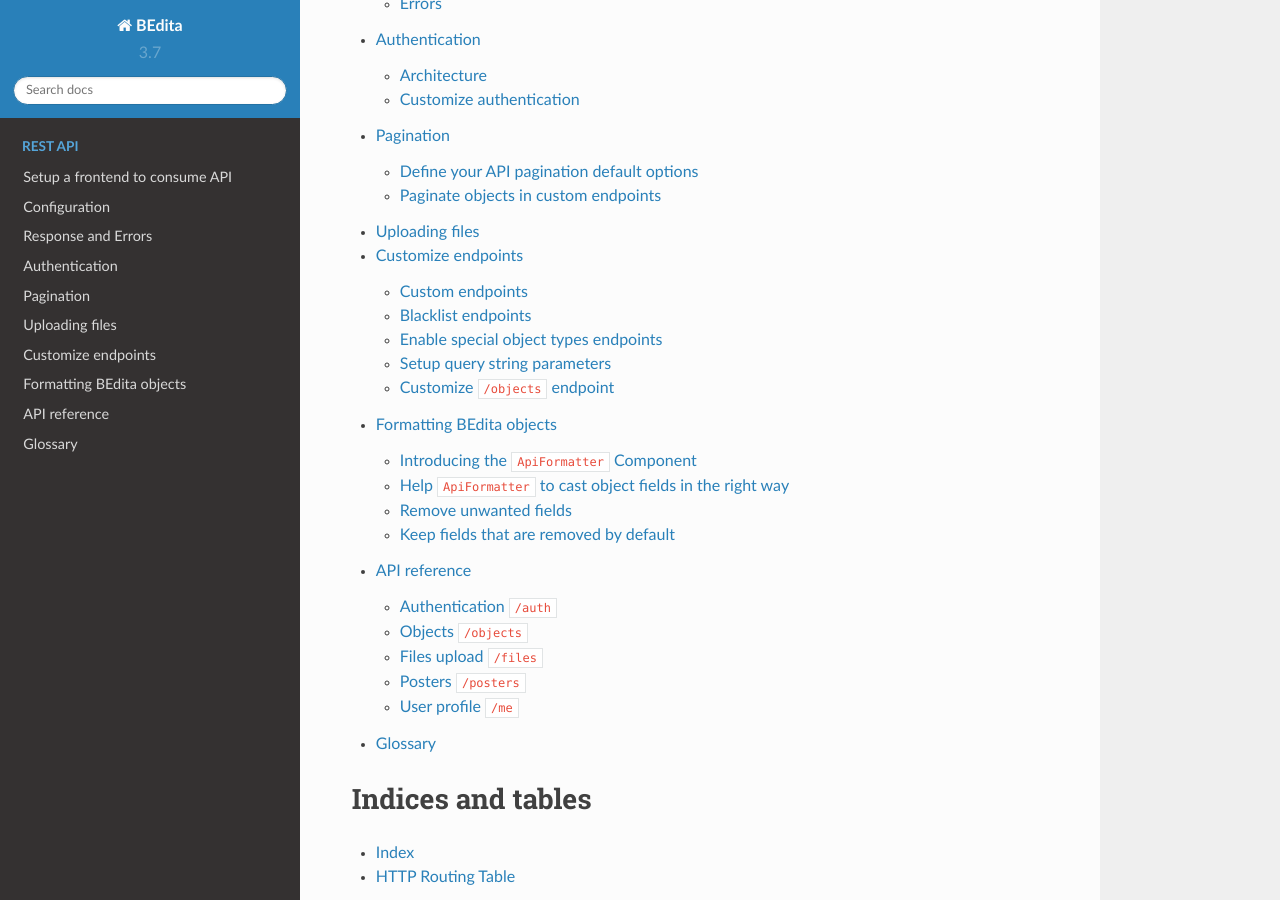
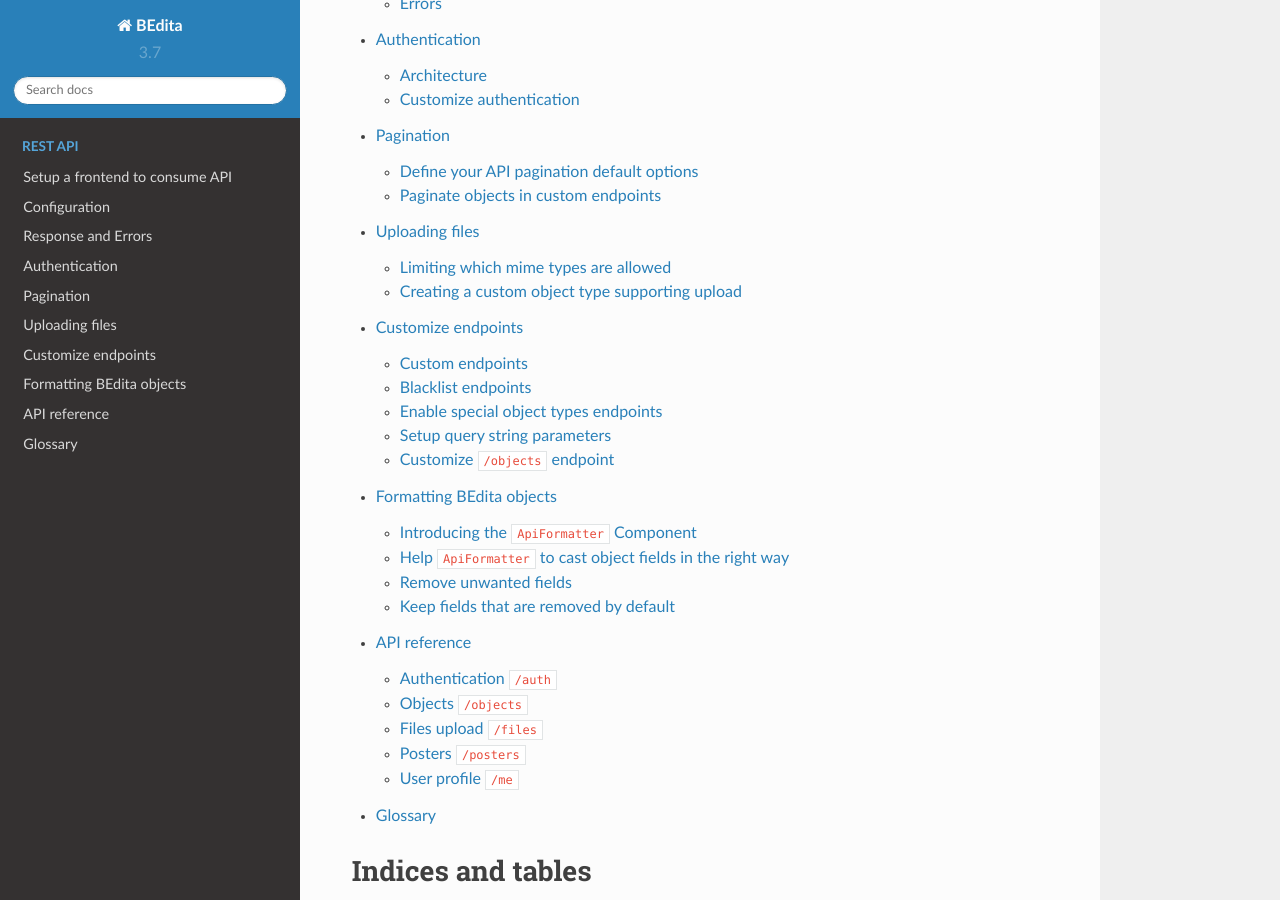
Before and after one commit to bedita/docs, a Sphinx documentation site: the page built from source/index.rst, in a window 1280 px wide and 900 px high, scrolled down 468 px. Built offline with Sphinx 7.4.7 and the Read the Docs theme 2.0.0, drawn with Linux system fonts in a browser that asks for light colours; some of the changed lines change nothing that is shown.

Commit message:
chore: complete upload doc with customization

```diff
--- a/source/uploading_files.rst
+++ b/source/uploading_files.rst
@@ -27,3 +27,61 @@
     and using the :term:`upload token` received for link the new object to
     the file uploaded
 (D) The API responds with  :http:statuscode:`201` as shown in :http:post:`/objects`
+
+Limiting which mime types are allowed
+-------------------------------------
+
+If you want to limit the mime types of files uploadable you can edit the frontend configuration
+in ``app/config/frontend.cfg.php`` defining for every object type an array of regexp used to validate the mime type.
+If no one is defined the rules that you can find in ``bedita-app/config/bedita.ini.php`` will be applied.
+
+An example of configuration could be:
+
+.. code-block:: php
+
+    $config['validate_resource']['mime']['Image'] = array('/image\/png/', '/image\/gif/');
+    $config['validate_resource']['mime']['Video'] = array('/video\/\.*/');
+
+To allow ``image/png`` and ``image/gif`` mime types for ``Image`` object
+and all ``video/*`` mime types for ``Video`` object.
+
+Creating a custom object type supporting upload
+-----------------------------------------------
+
+If you want to use ``/files`` endpoint for your custom object types, your model must follow some conventions:
+
+* it can **extends** ``BeditaSimpleStreamModel`` or ``BeditaStreamModel``
+  as done by core multimedia ``object_type`` (image, video, audio, b_e_file, application).
+
+  In this case the upload will follow the classic BEdita flow putting the file uploaded in the path defined in configuration
+  as ``$config['mediaRoot']`` and reachable from ``$config['mediaUrl']`` url unless you follow the below convention.
+
+* if you need to handle the upload in a way different from BEdita the object model must **implements** two methods:
+
+ .. php:method:: apiUpload(File $source, array $options)
+
+      Used for execute the upload action given the source file. It deals with moving the uploaded file
+      in a target destination returning the target url.
+
+      :param File $source: The instance of CakePHP `File <http://api.cakephp.org/1.3/class-File.html>`_ referred to the
+                           file uploaded
+      :param array $options: An array of options containing:
+
+                             * ``fileName``: the safe file name obtained from source original file name
+                             * ``hashFile``: the md5 hash of the source file
+                             * ``user``: the user data identified by :term:`access token`
+      :returns: Either false on failure, or the target url where the the file is reachable.
+
+ .. php:method:: apiUploadTransformData(array $uploadData)
+
+      Used for finalize the upload action adding additional fields to object data to save.
+
+      :param array $uploadData: An array of data containing information about file previously uploaded:
+
+                             * ``uri``: the url of file uploaded (that one returned from ``apiUpload()``)
+                             * ``name``: the safe file name
+                             * ``mime_type``: the file mime-type
+                             * ``file_size``:  the file size
+                             * ``original_name``:  the original file name uploaded
+                             * ``hash_file``: the md5 hash of file
+      :returns: array of additional fields to add to object data passed in creation according to ``Model`` table used.
```
